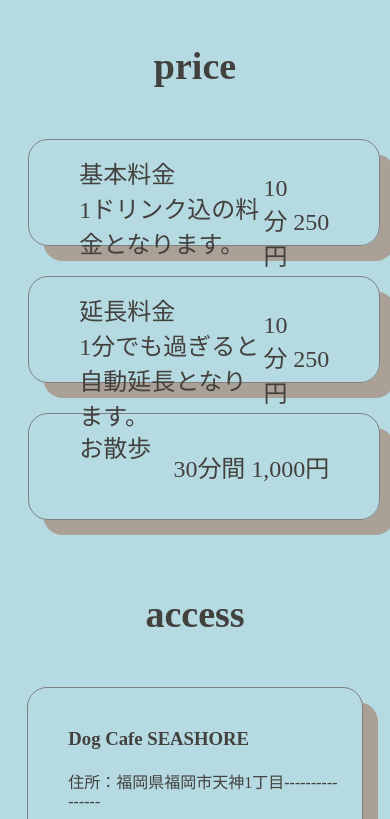
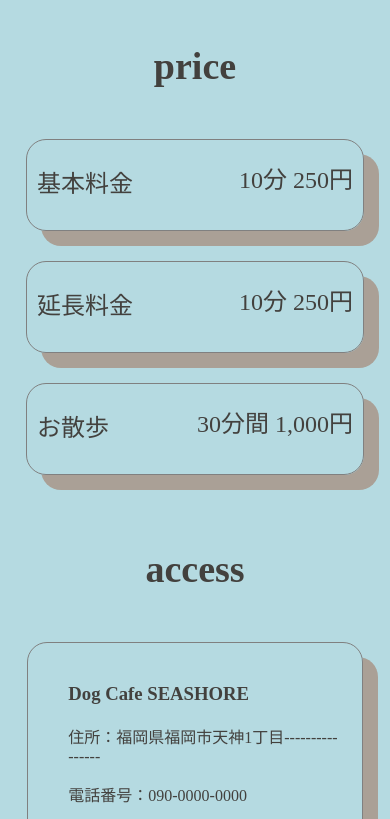
Before and after one commit to yukik03/dogcafe, a plain HTML site: page index.html in a window 390 px wide. Shown: the part 2960-3779 px from the top of the page. Drawn offline with nearby package versions, Linux system fonts and the light colour scheme.

Commit message:
Add files via upload

```diff
--- a/index.html
+++ b/index.html
@@ -70,9 +70,11 @@
         <div id="price" class="priceSec  animation">
             <h2>price</h2>
             <div class="priceTable">
-                <dl><dt><p>基本料金</p><p>1ドリンク込の料金となります。</p></dt><dd>10分&nbsp;250円</dd></dl>
-                <dl><dt><p>延長料金</p><p>1分でも過ぎると自動延長となります。</p></dt><dd>10分&nbsp;250円</dd></dl>
-                <dl><dt><p>お散歩</p></dt><dd>30分間&nbsp;1,000円</dd></dl>
+                <!-- <dl><dt><p class="priceMenu">基本料金</p><p>1ドリンク込の料金となります。</p></dt><dd>10分&nbsp;250円</dd></dl>
+                <dl><dt><p class="priceMenu">延長料金</p><p>1分でも過ぎると自動延長となります。</p></dt><dd>10分&nbsp;250円</dd></dl> -->
+                <dl><dt><p class="priceMenu">基本料金</p></dt><dd>10分&nbsp;250円</dd></dl>
+                <dl><dt><p class="priceMenu">延長料金</p></dt><dd>10分&nbsp;250円</dd></dl>
+                <dl><dt><p class="priceMenu">お散歩</p></dt><dd>30分間&nbsp;1,000円</dd></dl>
             </div>
         </div>
         <div id="access" class="accessSec  animation">
--- a/style.css
+++ b/style.css
@@ -256,10 +256,13 @@ h2{
     padding:15px 0px 0px 50px;
     font-size: 20px;
 }
-.priceSec dt p{
+/* .priceMenu, dd{
+    font-weight: bold;
+} */
+/* .priceSec dt p{
     font-size: 14px;
     margin: 0px;
-}
+} */
 .priceSec dd{
     margin: 0px;
     padding:20px 50px 0px 0px;
@@ -449,10 +452,15 @@ small{
  .dogSlides{
     width: 53%;
 }
-
+ .priceSec dl{
+    padding:0px 10px;
+}
   .priceTable{
-    width: 95%;
+    width: 100%;
   }
+  .priceMenu, dd{
+    font-size: 24px;
+    }
   .accessInfoBox{
     width: 95%;
   }
@@ -480,11 +488,9 @@ small{
   .priceSec {
     margin-top: 400px;
   }
-  .priceSec dt p{
-    font-size: 24px;
-  }
   .priceSec dd{
     font-size: 24px;
+    padding-right: 0px;
   }
   .address{
     display: block;
@@ -498,7 +504,7 @@ small{
     width: 100%;
   }
   .modal-content-wrap{
-    font-size: 28px;
+    font-size: 18px;
   }
   .dog-modal{
     height: 50px;
```
